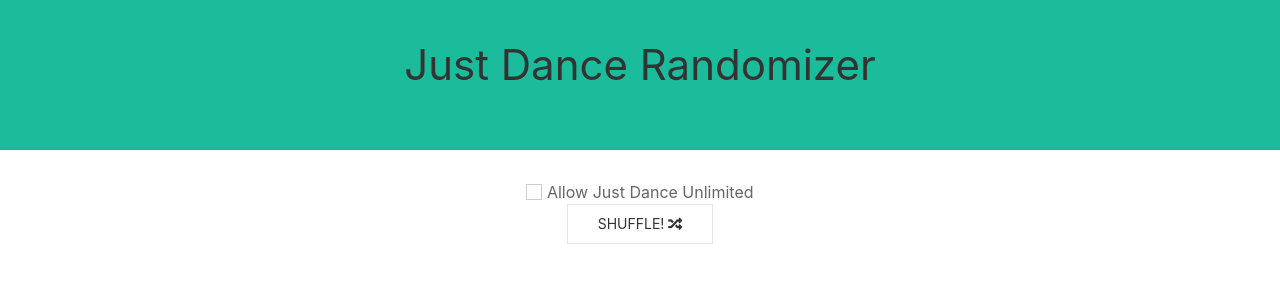
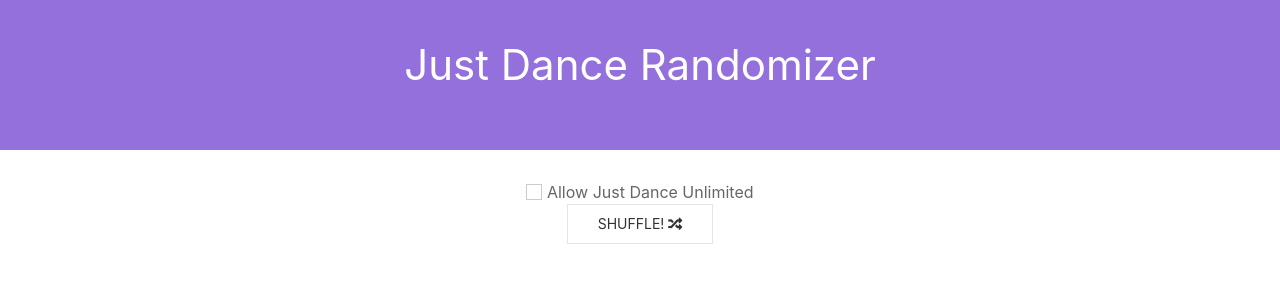
Before and after one commit to MachadoLhes/JustDanceAPI, a Django app: page / in a window 1280 px wide. Shown: the top 300 px of the page. Run offline with Django 3.2, Linux system fonts and the light colour scheme; some libraries are stand-ins or nearby versions.

Commit message:
refac[html]: some color changes

```diff
--- a/main/templates/main.html
+++ b/main/templates/main.html
@@ -18,9 +18,13 @@
         .header{
             padding: 40px;
             text-align: center;
-            background: #1abc9c;
+            background: mediumpurple;
             color: white;
             font-size: 30px;
+        }
+
+        .header > h1 {
+            color: white
         }
 
         .song-picker {
@@ -37,6 +41,14 @@
             border: 3px;
             padding: 10px;
             text-align: center;
+        }
+
+        .uk-card {
+            box-shadow: 0 5px 15px mediumpurple;
+        }
+
+        .uk-checkbox:checked {
+            background-color: mediumpurple;
         }
     </style>
 
```
